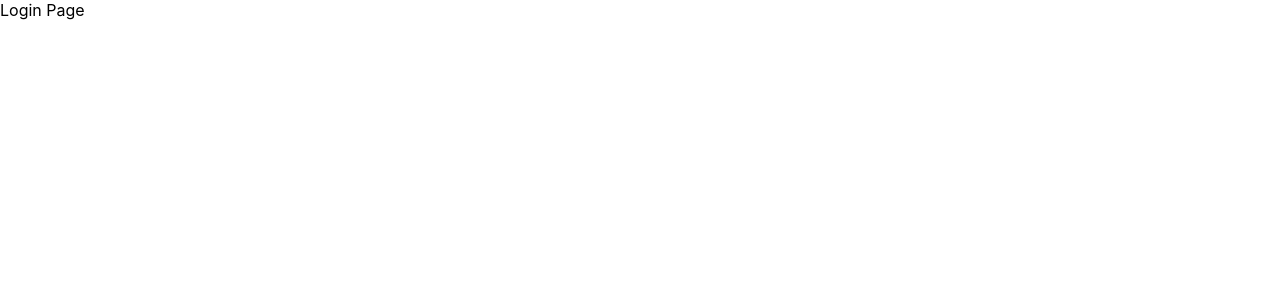
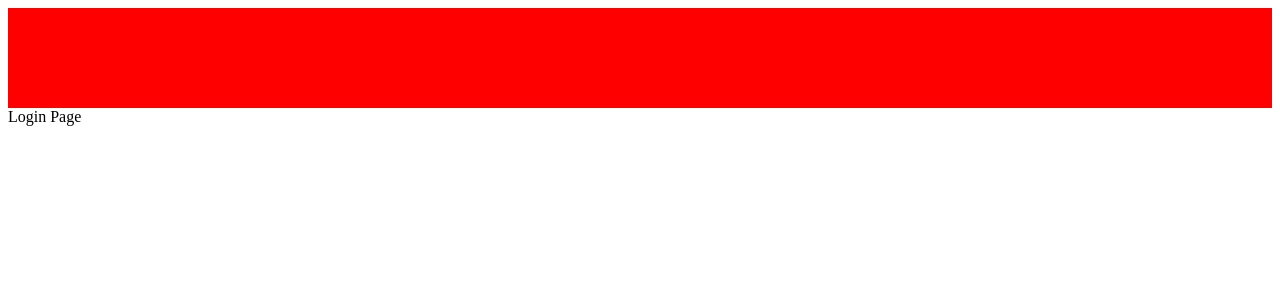
Before and after one commit to RalphSaridar369/React-Template-Recoil, a React (Create React App) app: page /login in a window 1280 px wide. Shown: the top 300 px of the page. Built offline with nearby package versions, Linux system fonts and the light colour scheme.

Commit message:
routes mapping

```diff
--- a/package.json
+++ b/package.json
@@ -9,7 +9,7 @@
     "react": "^17.0.2",
     "react-dom": "^17.0.2",
     "react-router": "^6.2.1",
-    "react-router-dom": "^6.2.1",
+    "react-router-dom": "5.1",
     "react-scripts": "5.0.0",
     "web-vitals": "^2.1.2"
   },
--- a/src/App.css
+++ b/src/App.css
@@ -1,38 +1,4 @@
 .App {
-  text-align: center;
+  margin: 0;
+  padding: 0;
 }
-
-.App-logo {
-  height: 40vmin;
-  pointer-events: none;
-}
-
-@media (prefers-reduced-motion: no-preference) {
-  .App-logo {
-    animation: App-logo-spin infinite 20s linear;
-  }
-}
-
-.App-header {
-  background-color: #282c34;
-  min-height: 100vh;
-  display: flex;
-  flex-direction: column;
-  align-items: center;
-  justify-content: center;
-  font-size: calc(10px + 2vmin);
-  color: white;
-}
-
-.App-link {
-  color: #61dafb;
-}
-
-@keyframes App-logo-spin {
-  from {
-    transform: rotate(0deg);
-  }
-  to {
-    transform: rotate(360deg);
-  }
-}
--- a/src/App.js
+++ b/src/App.js
@@ -1,29 +1,41 @@
-import './App.css';
+import './App.css'
 import {
-  BrowserRouter,
-  Routes,
-  Route
+  BrowserRouter as Router,
+  Switch,
+  Route,
 } from "react-router-dom";
+import { useEffect } from 'react';
 
-import Login from './Screens/Auth/Login';
-import Home from './Screens/Home/Home';
+import { AppContext } from './AppContext';
+import { routes } from './Routes';
+import Protected from './Components/Protected';
+import Header from './Components/Header';
 
-import Protected from './Components/Protected';
-import { useEffect } from 'react';
 
 function App() {
 
-  useEffect(()=>{
-    // localStorage.setItem("User",1234)
-  },[])
+  useEffect(() => {
+    localStorage.setItem("User",1234)
+  }, [])
 
   return (
-  <BrowserRouter>
-    <Routes>
-      {/* <Protected exact path="/" element={<Home />} /> */}
-      <Route path="/login" element={<Login/>} />
-    </Routes>
-  </BrowserRouter>
+    <div className='App'>
+      <Router>
+        <AppContext.Provider value={{user:'1244'}}>
+          <Header />
+          <Switch>
+            {routes.map((item, index) => item.type==="normal"?
+              <Route key={index} exact={item.exact} path={item.path}>
+                {item.component}
+              </Route>:
+              <Protected key={index} exact={item.exact} path={item.path}>
+                {item.component}
+              </Protected>
+            )}
+          </Switch>
+        </AppContext.Provider>
+      </Router>
+    </div>
   );
 }
 
--- /dev/null
+++ b/src/AppContext.js
@@ -0,0 +1,3 @@
+import { createContext } from "react";
+
+export const AppContext = createContext();
--- /dev/null
+++ b/src/Components/Header.js
@@ -0,0 +1,20 @@
+import React from 'react'
+
+const Header = () => {
+
+    const styles = {
+        backgroundColor:'red',
+        height:'100px'
+    }
+
+    return (
+        <div style={styles}>
+
+        </div>
+    )
+
+
+}
+
+
+export default Header
--- a/src/Components/Protected.js
+++ b/src/Components/Protected.js
@@ -1,18 +1,15 @@
 import React,{useEffect} from 'react'
-import { useNavigate, Route } from 'react-router-dom';
+import { useHistory,Route } from 'react-router-dom';
 
-const Protected = (props) => {
-    const navigate = useNavigate();
+const Protected = ({children,...props}) => {
+    const history = useHistory();
     useEffect(()=>{
         if(!JSON.parse(localStorage.getItem("User"))){
-            navigate('/login');
+            history.push('/login');
+            alert(1234)
         }
-    },[navigate])
-    return (
-        <Route
-        {...props}
-        element={props.element}/>
-    )
+    },[history])
+    return <Route {...props} render={() => children} />
 }
 
 export default Protected
--- /dev/null
+++ b/src/Routes.js
@@ -0,0 +1,24 @@
+import Home from "./Screens/Home/Home"
+import Login from "./Screens/Auth/Login"
+import About from "./Screens/About/About"
+
+export const routes = [
+    {
+        exact:true,
+        path:'/',
+        component:<Home />,
+        type:'protected',
+    },
+    {
+        exact:false,
+        path:'/login',
+        component:<Login />,
+        type:'normal'
+    },
+    {
+        exact:false,
+        path:'/about',
+        component:<About />,
+        type:'normal'
+    },
+]
--- /dev/null
+++ b/src/Screens/About/About.js
@@ -0,0 +1,11 @@
+import React from 'react'
+
+const About = () => {
+    return (
+        <div>
+            About pages
+        </div>
+    )
+}
+
+export default About
--- a/src/Screens/Home/Home.js
+++ b/src/Screens/Home/Home.js
@@ -1,6 +1,11 @@
-import React from 'react'
+import React, { useEffect,useContext } from 'react'
+import { AppContext } from '../../AppContext'
 
 const Home = () => {
+    const {user} = useContext(AppContext)
+    useEffect(()=>{
+        console.log("USER:",user)
+    })
     return (
         <div>
             Home pages
--- a/src/index.css
+++ /dev/null
@@ -1,13 +0,0 @@
-body {
-  margin: 0;
-  font-family: -apple-system, BlinkMacSystemFont, 'Segoe UI', 'Roboto', 'Oxygen',
-    'Ubuntu', 'Cantarell', 'Fira Sans', 'Droid Sans', 'Helvetica Neue',
-    sans-serif;
-  -webkit-font-smoothing: antialiased;
-  -moz-osx-font-smoothing: grayscale;
-}
-
-code {
-  font-family: source-code-pro, Menlo, Monaco, Consolas, 'Courier New',
-    monospace;
-}
--- a/src/index.js
+++ b/src/index.js
@@ -1,6 +1,5 @@
 import React from 'react';
 import ReactDOM from 'react-dom';
-import './index.css';
 import App from './App';
 import reportWebVitals from './reportWebVitals';
 
```
Also changed, not shown: 2 other files (tests, documents, lock files or other folders).
